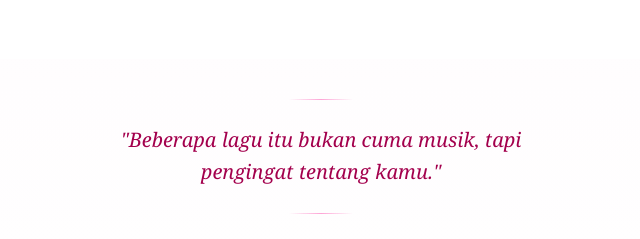
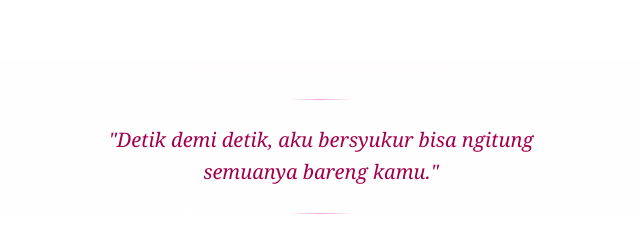
Before and after one commit to andiubai444-bot/harispesialkamu, a Next.js app: page / in a window 1280 px wide. Shown: the part 3700-3939 px from the top of the page, without its empty margins (319-959 px from the left). Built offline with nearby package versions, Linux system fonts and the light colour scheme.

Commit message:
Update page.tsx

```diff
--- a/app/page.tsx
+++ b/app/page.tsx
@@ -6,7 +6,6 @@ import SectionKelima from "../components/SectionKelima/SectionKelima";
 import SectionKeenam from "../components/SectionKeenam/SectionKeenam";
 import SectionKetujuh from "../components/SectionKetujuh/SectionKetujuh";
 import SectionKedelapan from "../components/SectionKedelapan/SectionKedelapan";
-import SpotifySection from "../components/SpotifySection";
 import MusicPlayer from "../components/MusicPlayer";
 import Confetti from "../components/Confetti";
 import CounterBersama from "../components/CounterBersama";
@@ -32,9 +31,6 @@ export default function Home() {
         <QuoteTransisi quote="Setiap foto adalah bukti kalau kita punya cerita yang layak dikenang." />
         <SectionKeempat />
 
-        <QuoteTransisi quote="Beberapa lagu itu bukan cuma musik, tapi pengingat tentang kamu." />
-        <SpotifySection />
-
         <QuoteTransisi quote="Detik demi detik, aku bersyukur bisa ngitung semuanya bareng kamu." />
         <CounterBersama />
 
```
